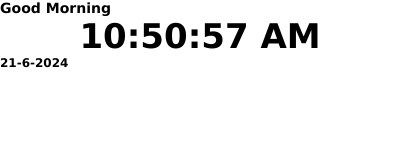
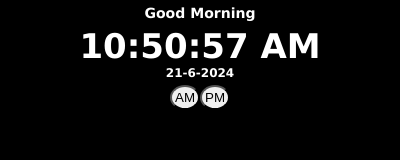
Before and after one commit to RahulPorel/DashClock, a browser extension: page src/html/popup.html in a window 400 px wide. Drawn offline with Linux system fonts and the light colour scheme.

Commit message:
added btn to toggle am and pm

```diff
--- a/src/html/popup.html
+++ b/src/html/popup.html
@@ -11,7 +11,13 @@
       <h3 id="greeting"></h3>
       <h1 id="time"></h1>
       <h4 id="date"></h4>
+
+      <section class="toggle">
+        <button class="btn-am">AM</button>
+        <button class="btn-pm">PM</button>
+      </section>
     </main>
+
     <script defer src="/src/js/popup.js"></script>
   </body>
 </html>
--- a/src/styles/index.css
+++ b/src/styles/index.css
@@ -8,23 +8,47 @@ body {
   overflow-y: auto;
   font-family: Lucida Grande, Arial, sans-serif;
   font-size: 12px;
-  background-color: #fff;
-  min-height: 200px;
-  min-width: 300px;
+  color: white;
+  background-color: #000000;
+  min-height: 100px;
+  min-width: 228px;
   user-select: none;
   padding: 0px;
+
+  margin: 0;
+  display: flex;
+  justify-content: center;
+  align-items: center;
 }
-a {
-  text-decoration: none;
+
+main {
+  margin-top: 5px;
 }
 
 #time {
-  display: flex;
-  align-items: center;
-  justify-content: center;
+  margin-top: 5px;
   font-size: 34px;
 }
 
-#date{
-  display: block;
+#date {
+  display: flex;
+  justify-content: center;
 }
+
+#greeting {
+  display: flex;
+  justify-content: center;
+}
+
+.toggle {
+  display: flex;
+  justify-content: center;
+}
+
+.btn-am,
+.btn-pm {
+  cursor: pointer;
+  border-radius: 50%;
+  padding: 3px;
+  margin: 5px 0;
+}
```
